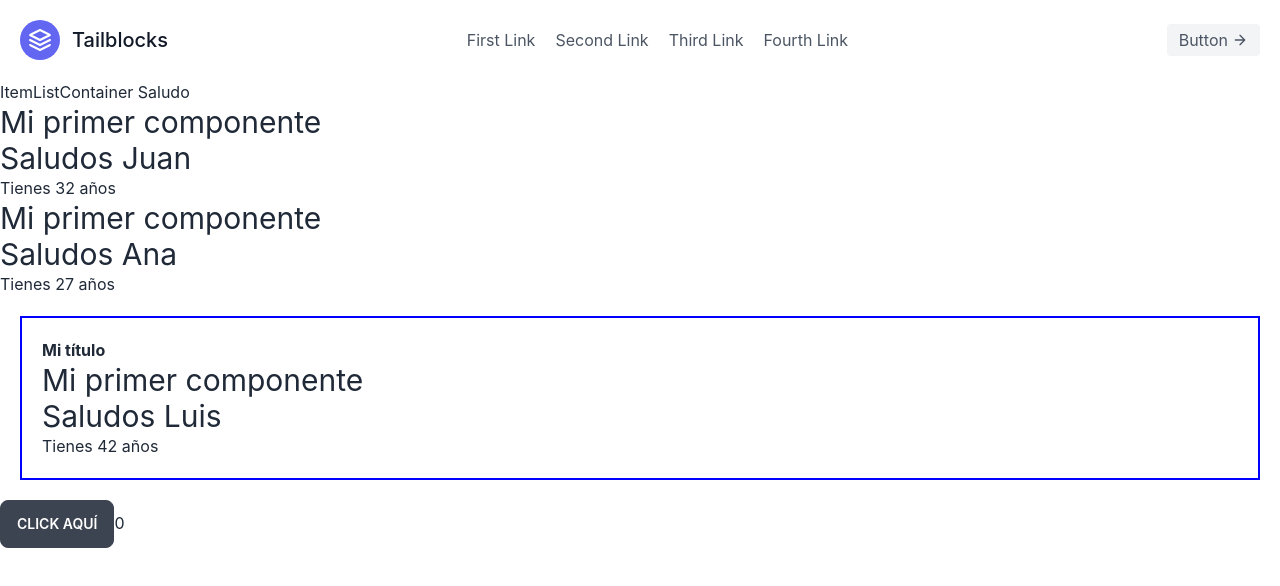
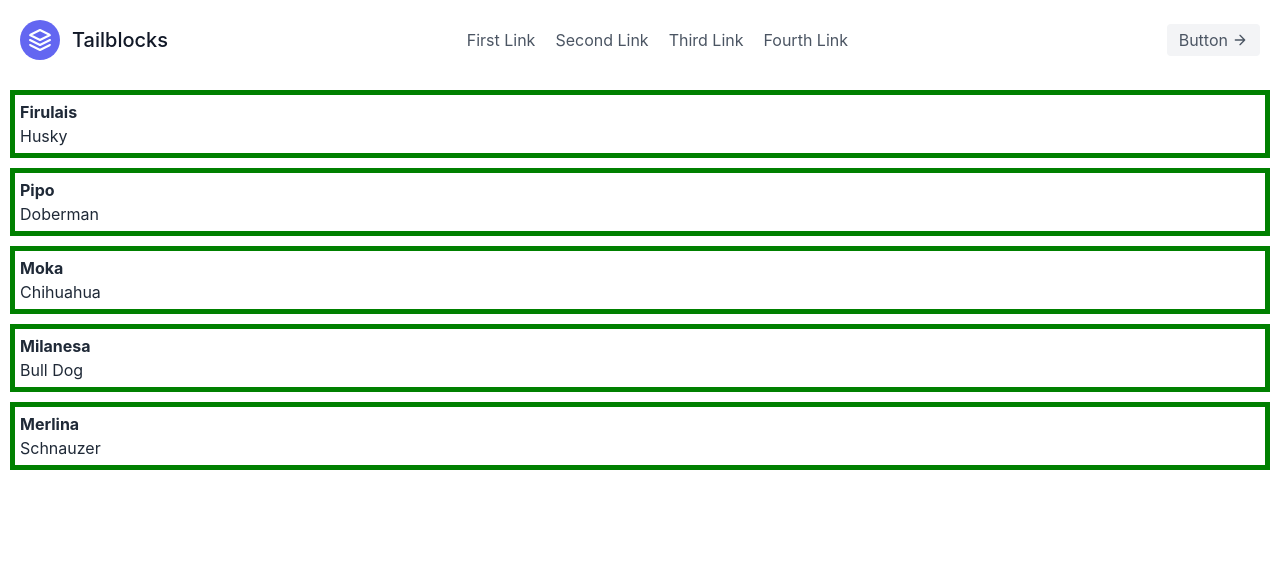
Before and after one commit to karmap/react31860, a React (Create React App) app: page / in a window 1280 px wide. Shown: the top 586 px of the page. Built offline with nearby package versions, Linux system fonts and the light colour scheme.

Commit message:
useEffect y map

```diff
--- a/src/App.js
+++ b/src/App.js
@@ -7,6 +7,7 @@ import NavBar from './components/NavBar';
 import ItemListContainer from './components/ItemListContainer';
 import Card from './components/Card';
 import Contador from './components/Contador';
+import DogsContainer from './components/DogsContainer';
 
 function App() {
 
@@ -25,7 +26,7 @@ function App() {
   return (
     <>
       <NavBar></NavBar>
-      <ItemListContainer greeting='Saludo'></ItemListContainer>
+      {/* <ItemListContainer greeting='Saludo'></ItemListContainer> */}
       {/* <ConHijos>
         <Saludo name='Mario' age='25'></Saludo>
       </ConHijos>
@@ -45,11 +46,12 @@ function App() {
         Haz click aquí
         <svg xmlns="http://www.w3.org/2000/svg" class="h-6 w-6" fill="none" viewBox="0 0 24 24" stroke="currentColor"><path stroke-linecap="round" stroke-linejoin="round" stroke-width="2" d="M4.318 6.318a4.5 4.5 0 000 6.364L12 20.364l7.682-7.682a4.5 4.5 0 00-6.364-6.364L12 7.636l-1.318-1.318a4.5 4.5 0 00-6.364 0z" /></svg>
       </button> */}
-      <Saludo name='Juan' age='32' action={miFuncion}/>
+      {/* <Saludo name='Juan' age='32' action={miFuncion}/>
       <Saludo name='Ana' age='27'/>
       <Card title='Mi título' otroComponente={Saludo}></Card>
 
-      <Contador></Contador>
+      <Contador></Contador> */}
+      <DogsContainer></DogsContainer>
     </>
   );
 }
--- a/src/components/Contador.js
+++ b/src/components/Contador.js
@@ -1,20 +1,43 @@
-import { useState } from "react"
+import { useEffect, useState } from "react"
 
 const Contador = () => {
 
   const [suma, setSuma] = useState(0)
+  const [otraSuma, setOtraSuma] = useState(0)
+
+  useEffect( ()=>{
+    console.log('Efecto');
+  })
+
+  useEffect( ()=>{
+    console.log('Efecto en mounting');
+  }, [])
+
+  useEffect( ()=>{
+    console.log('Efecto en cambio en suma');
+  }, [suma])
+
+  useEffect( ()=>{
+    console.log('Efecto en cambio en otraSuma');
+  }, [otraSuma])
 
   const onClickHandler = () => {
-    console.log('click')
+    console.log('click onClickHandler')
     setSuma( suma + 1 ) // esto no -> suma++ -> suma = suma + 1
   }
 
-  console.log('Aquí hay un render');
+  const otraSumaHandler = () => {
+    console.log('click otraSumaHandler')
+    setOtraSuma( otraSuma + 1 ) // esto no -> suma++ -> suma = suma + 1
+  }
 
   return (
     <div>
       <button onClick={onClickHandler} className="btn">Click aquí</button>
       {suma}
+
+      <button onClick={otraSumaHandler} className="btn">Otra Suma</button>
+      {otraSuma}
     </div>
   )
 }
--- /dev/null
+++ b/src/components/DogCard.js
@@ -0,0 +1,9 @@
+const DogCard = ( {dogData} ) => {
+  return (
+    <div style={{border:'solid green 5px', margin:'10px', padding:'5px'}}>
+        <strong>{dogData.name}</strong>
+        <div>{dogData.breed}</div>
+    </div>
+  )
+}
+export default DogCard
--- /dev/null
+++ b/src/components/DogsContainer.js
@@ -0,0 +1,36 @@
+import { useEffect, useState } from "react";
+import { dogs as dogsData } from "../data/dogs";
+import DogCard from "./DogCard";
+
+const DogsContainer = () => {
+
+  const [dogs, setDogs] = useState([])
+
+  useEffect(() => {
+    const getDogs = new Promise( (resolve, reject) => {
+      setTimeout( () =>{
+        resolve(dogsData)
+        // reject('error en la promesa')
+      }, 1000)
+    })
+
+    getDogs.then( (result) => {
+      console.log('Se completó la promesa', result);
+      setDogs(result)
+    // }, (err) => {
+    //   console.log('hubo un error', err);
+    // }
+    }).catch((err) => {
+        console.log('hubo un error', err);
+    })
+
+    console.log('Se terminó el efecto');
+  }, [])
+
+  return (
+    <div>
+      {dogs.map( dog => <DogCard key={dog.id} dogData={dog}/> )}
+    </div>
+  )
+}
+export default DogsContainer
--- /dev/null
+++ b/src/data/dogs.js
@@ -0,0 +1,7 @@
+export const dogs = [
+    {id: 1, name:'Firulais', breed:'Husky' },
+    {id: 2, name:'Pipo', breed:'Doberman' },
+    {id: 3, name:'Moka', breed:'Chihuahua' },
+    {id: 4, name:'Milanesa', breed:'Bull Dog' },
+    {id: 5, name:'Merlina', breed:'Schnauzer' },
+]
```
